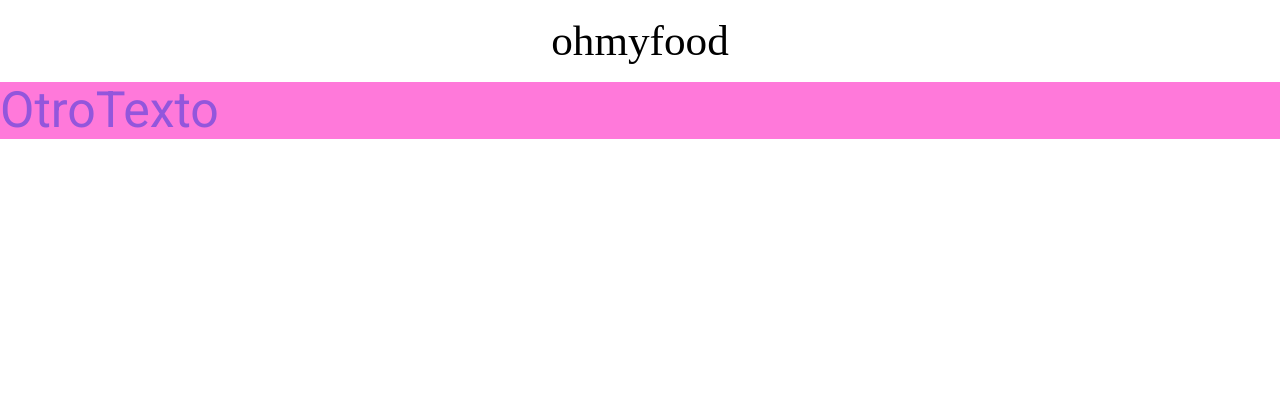
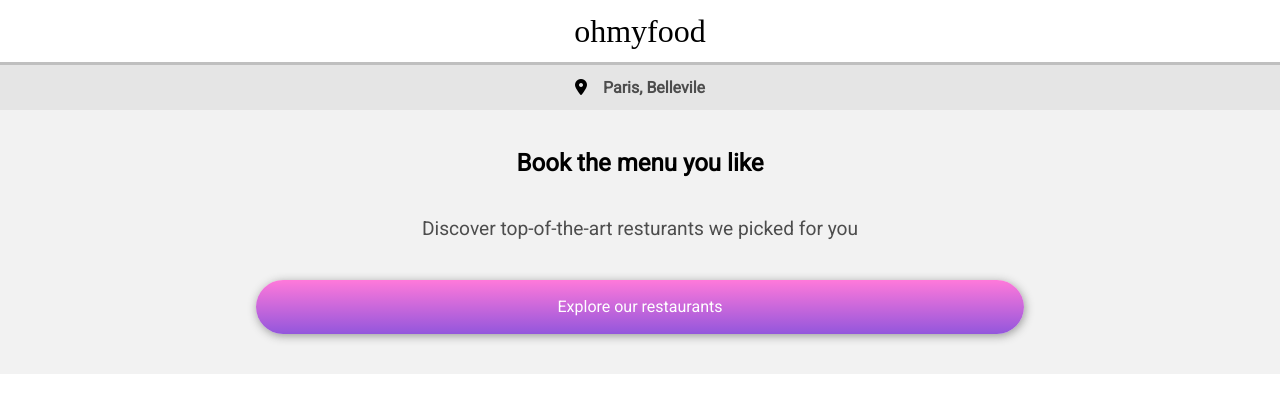
Before and after one commit to MrFerry6/OhMyFood, a plain HTML site: page index.html in a window 1280 px wide. Drawn offline with Linux system fonts and the light colour scheme; a web font is replaced by a local one.

Commit message:
Add files via upload
-Search Section

```diff
--- a/index.html
+++ b/index.html
@@ -16,7 +16,17 @@
 </head>
 <body>
     <header>ohmyfood</header>
-    <main>OtroTexto</main>
+    <main>
+        <section class="search-container">
+            <div class="search-content__locator">
+                <i class="fas fa-map-marker-alt search-content__icon-locator"></i>
+                <h2 class="search-content__text-locator">Paris, Bellevile</h2>
+            </div>
+            <h1 class="search-content__title">Book the menu you like</h1>
+            <h3 class="search-content__description">Discover top-of-the-art resturants we picked for you</h3>
+            <button class="search-content__button">Explore our restaurants</button>
+        </section>
+    </main>
     <footer></footer>
 </body>
 
--- a/sass/main.scss
+++ b/sass/main.scss
@@ -3,19 +3,47 @@
 
 *{
     box-sizing: border-box;
+    font-family: Roboto;
+    text-align: center;
 }
 
+h1{
+    @include h1-format;
+}
+h2{
+    @include h2-format;
+}
+h3{
+    @include h3-format;
+}
 header{
    @include header-format;
 }
 
-main{
-    background-color: $color-secondary;
-    color: $color-primary;
-    font-family: Roboto;
-    font-size: 50px;
+.search-container{
+    @include Search-format;
 }
-
+.search-content{
+    &__locator{
+        @include locator-format;
+    }
+    &__icon-locator{
+        margin-right: $margin-right;
+    }
+    &__text-locator{
+        color: $color-text-lighten-medium;
+    }
+    &__title{
+        margin: $margin-top-big;
+    }
+    &__description{
+        color: $color-text-lighten-medium;
+        margin: $margin-top-bottom-big;
+    }
+    &__button{
+        @include button-format;
+    }
+}
 
 @media (min-width: 768px) {
 
```
Also changed, not shown: sass/main.css, 1 other file.
